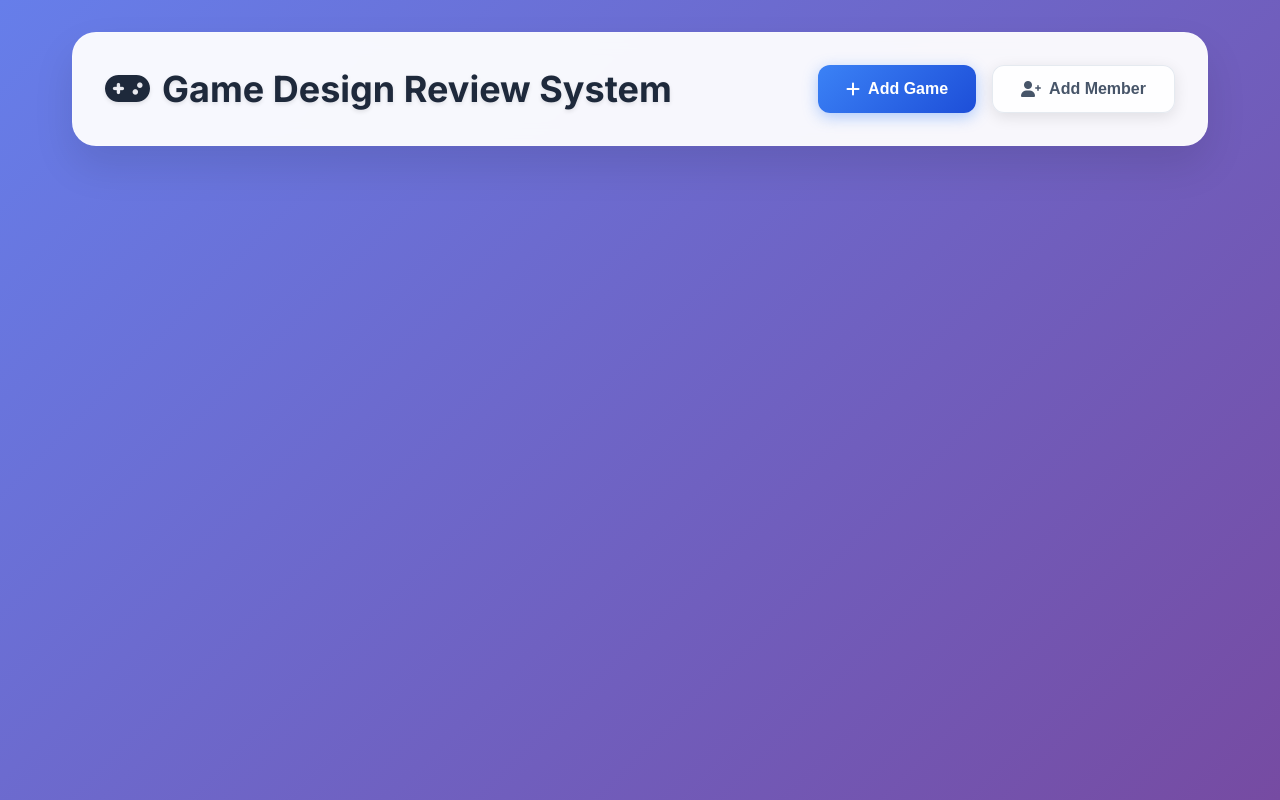
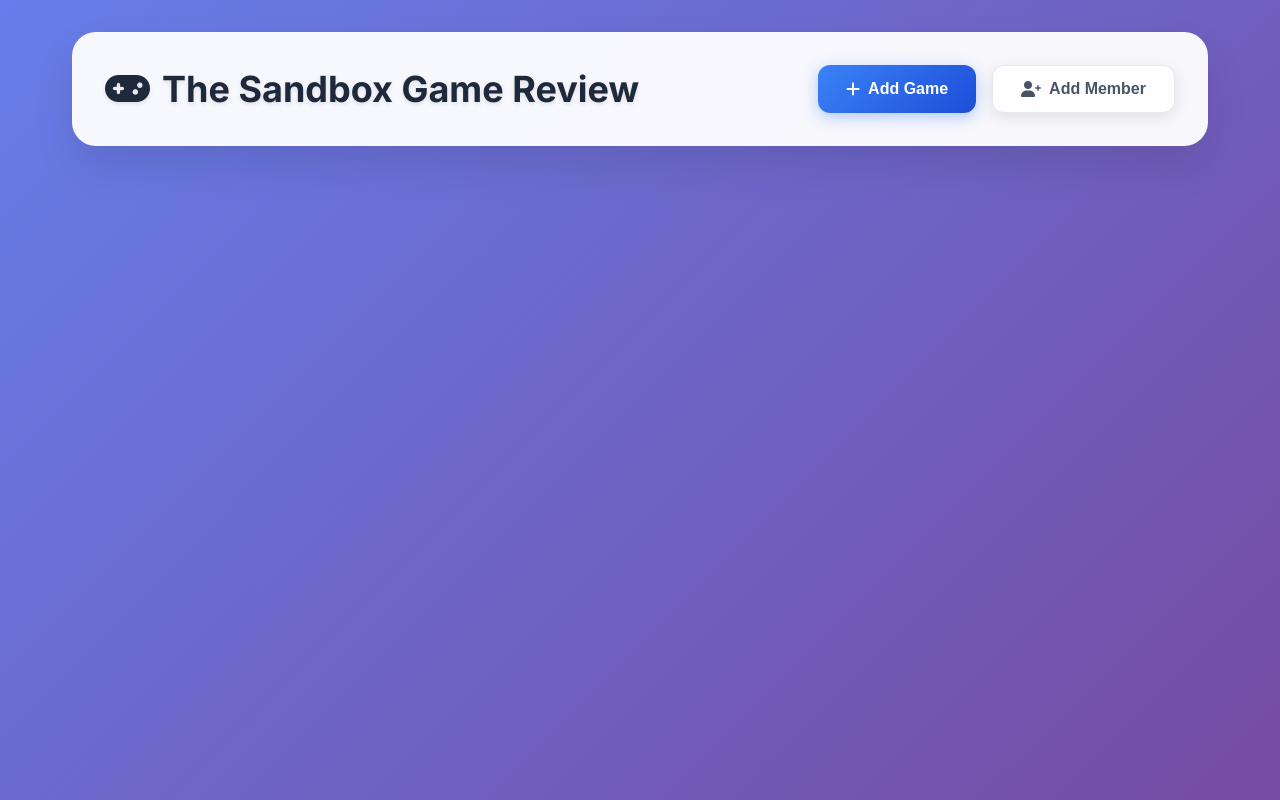
Before and after one commit to Firudesu/Gamedesignreview, a plain HTML site: page Index.html in a window 1280 px wide. Drawn offline with Linux system fonts and the light colour scheme; no server answers.

Commit message:
Update Index.html

```diff
--- a/Index.html
+++ b/Index.html
@@ -3,7 +3,7 @@
 <head>
     <meta charset="UTF-8">
     <meta name="viewport" content="width=device-width, initial-scale=1.0">
-    <title>Game Design Review System</title>
+    <title>The Sandbox Game Review</title>
     <link href="https://fonts.googleapis.com/css2?family=Inter:wght@300;400;500;600;700&display=swap" rel="stylesheet">
     <link rel="stylesheet" href="https://cdnjs.cloudflare.com/ajax/libs/font-awesome/6.0.0/css/all.min.css">
     <style>
@@ -550,7 +550,7 @@
     <div class="app-container">
         <!-- Header -->
         <header class="header">
-            <h1><i class="fas fa-gamepad"></i> Game Design Review System</h1>
+            <h1><i class="fas fa-gamepad"></i> The Sandbox Game Review</h1>
             <div class="header-actions">
                 <button id="addGameBtn" class="btn btn-primary">
                     <i class="fas fa-plus"></i> Add Game
```
